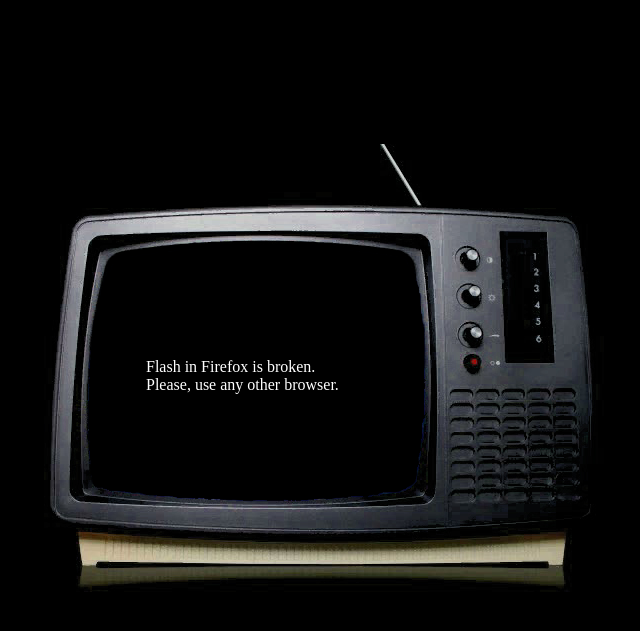
After one commit to lsde/ct42, a Flask app: template wsgi/templates/unsupported.html in a window 1280 px wide. The commit adds this page. Shown: the top 631 px of the page, without its empty margins (324-964 px from the left). Run offline with Flask 2, Linux system fonts and the light colour scheme; the template is opened without the code that fills it, so the values that code supplies are empty.

Commit message:
show unsupported message if browser is Firefox

```diff
--- a/wsgi/app.py
+++ b/wsgi/app.py
@@ -14,6 +14,9 @@ iframe_working = True
 
 @app.route('/')
 def root():
+	if 'Firefox' in str(request.user_agent):
+		return render_template('unsupported.html')
+
 	r = requests.get(video_src)
 	soup = bs4.BeautifulSoup(r.text)
 	global iframe_working
--- a/wsgi/static/style.css
+++ b/wsgi/static/style.css
@@ -26,6 +26,13 @@ body{
     z-index: 3;
 }
 
+.unsupported{
+    position: relative;
+    top: 250px;
+    left: 150px;
+    color: white;
+}
+
 .content{
     position: relative;
     top: -430px;
--- /dev/null
+++ b/wsgi/templates/unsupported.html
@@ -0,0 +1,15 @@
+<!doctype html>
+<html lang="en">
+<head>
+    <meta charset="UTF-8">
+    <title>ČT42</title>
+    <link rel="stylesheet" href="{{ url_for('static', filename='style.css') }}">
+</head>
+<body>
+    <div class="container">
+       <img class="text" src="{{ url_for('static', filename='dont_panic.png') }}">
+        <div class="unsupported">Flash in Firefox is broken.<br/>Please, use any other browser.</div>
+        <img class="mask" src="{{ url_for('static', filename='tv.png') }}">
+    </div>
+</body>
+</html>
```
